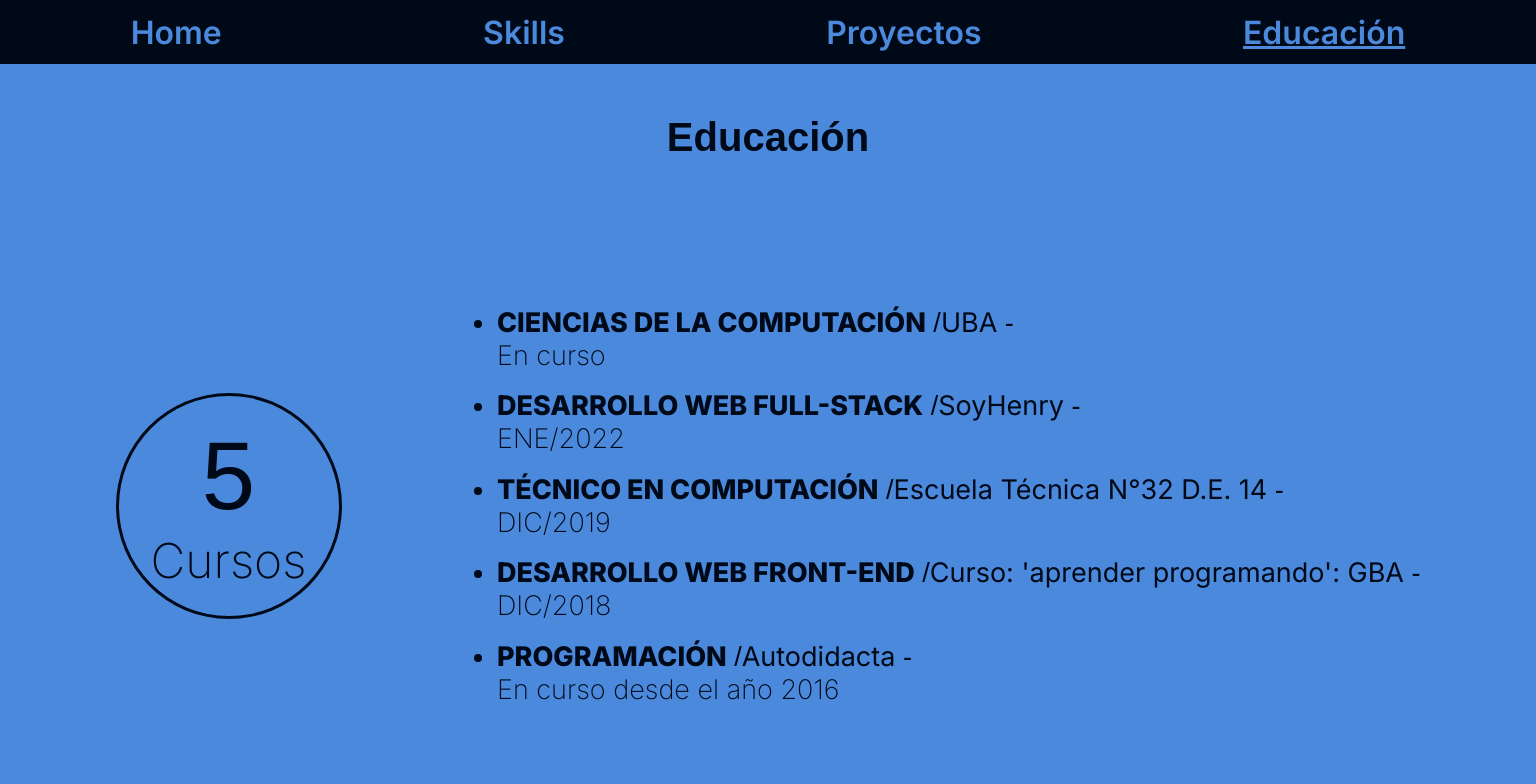
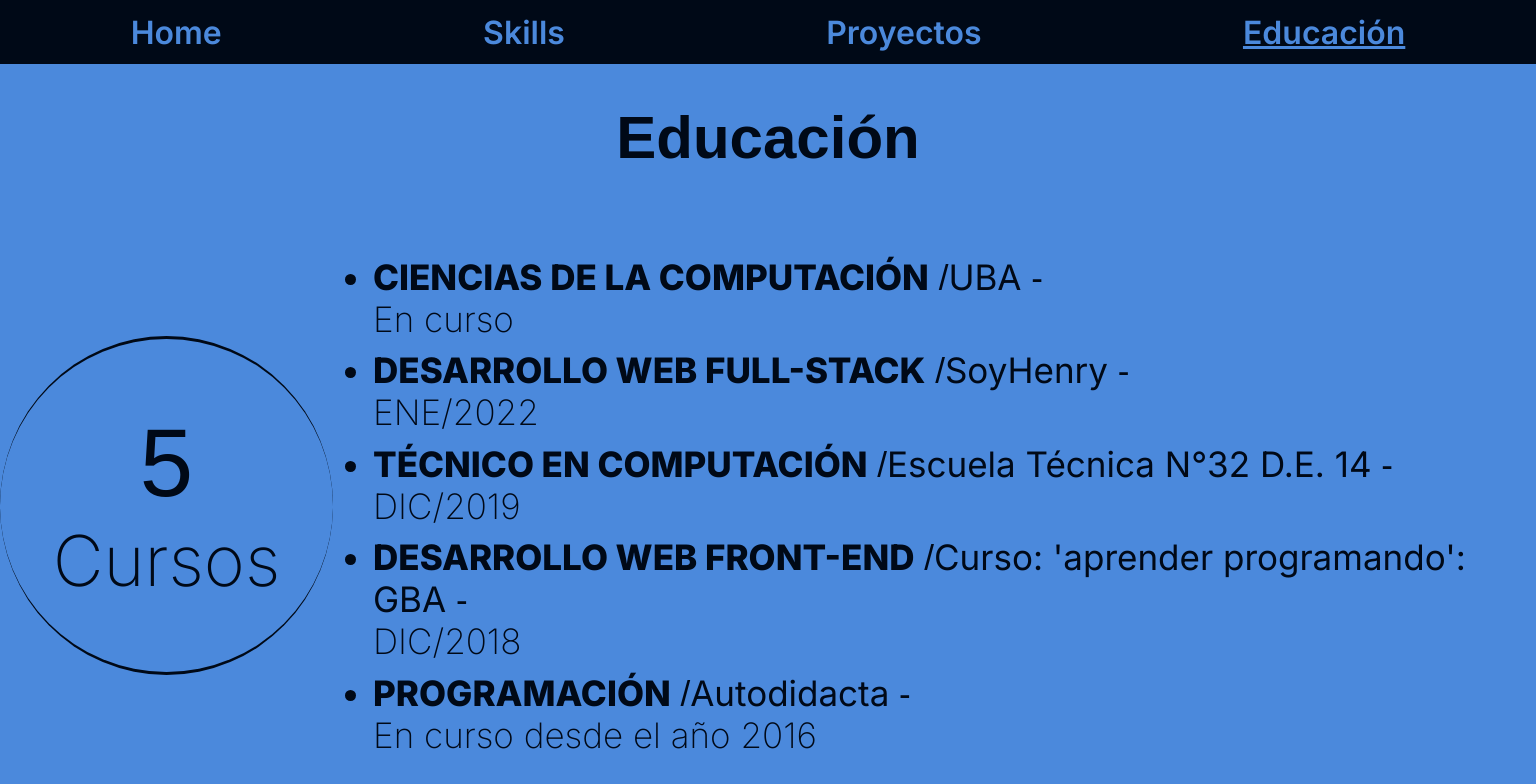
Before and after one commit to PabloAgustinBustos/first-react-personal-portfolio-2022, a React (Vite) app: page /educacion in a window 1536 px wide. Shown: the top 784 px of the page. Built offline with nearby package versions, Linux system fonts and the light colour scheme; a web font is replaced by a local one.

Commit message:
all media queries set for extra large monitors

```diff
--- a/src/views/Educacion/animations.js
+++ b/src/views/Educacion/animations.js
@@ -36,7 +36,7 @@ const circleVariants = {
 
 const allCircleVariant = {
     change: {
-        x: "-45vh",
+        x: "-50vh",
         rotate: "-80deg",
         opacity: 0
         // transition: {
@@ -75,15 +75,15 @@ const liVariants = {
 
 const titleVariants = {
     hidden: {
-        fontSize: "0px"
+        scale: 0
     },
 
     visible: {
-        fontSize:"40px"
+        scale: 1
     },
 
     change: {
-        fontSize: "0px"
+        scale: 0
     }
 }
 
--- a/src/views/Educacion/index.jsx
+++ b/src/views/Educacion/index.jsx
@@ -42,7 +42,7 @@ const Educacion = () => {
     return (
         <motion.main variants={backgroundVariants} custom={"toLight"} animate={controls} className={s.container}>
             <motion.section className={s.titleContainer}>
-                <motion.h1 variants={titleVariants} initial="hidden" animate={controls}>Educación</motion.h1>
+                <motion.h1 className={s.texto} variants={titleVariants} initial="hidden" animate={controls}>Educación</motion.h1>
             </motion.section>
 
             <section className={s.certificatesContainer}>
--- a/src/views/Educacion/styles.module.css
+++ b/src/views/Educacion/styles.module.css
@@ -63,6 +63,7 @@
     font-size: 48px;
     font-weight: 200;
     font-family: 'Inter', sans-serif;
+
 }
 
 .list{
@@ -91,3 +92,32 @@
     font-family: 'Inter', sans-serif;
     font-weight: 200;
 }
+
+/* extra large monitors */
+@media (min-width: 1400px) and (max-width: 1920px){
+    .texto{
+        font-size: 60px;
+    }
+
+    .content{
+        width: 333px;
+        height: 333px;
+    }
+
+    .totalCertificates{
+        width: 339px;
+        height: 339px;
+    }
+
+    .concept{
+        font-size: 70px;
+    }
+
+    .list{
+        height: 500px;
+    }
+
+    .item{
+        font-size: 35px;
+    }
+}
--- a/src/views/Proyectos/styles.module.css
+++ b/src/views/Proyectos/styles.module.css
@@ -103,4 +103,12 @@
         column-gap: 150px;
         /* background-color: brown; */
     }
+
+    .texto{
+        font-size: 50px;
+    }
+
+    .fast, .hide{
+        font-size: 50px;
+    }
 }
```
